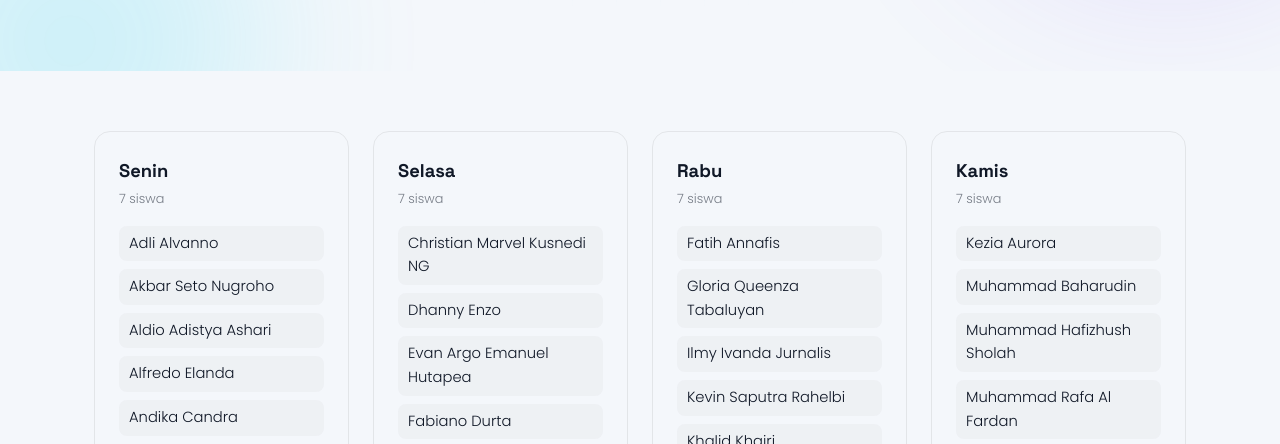
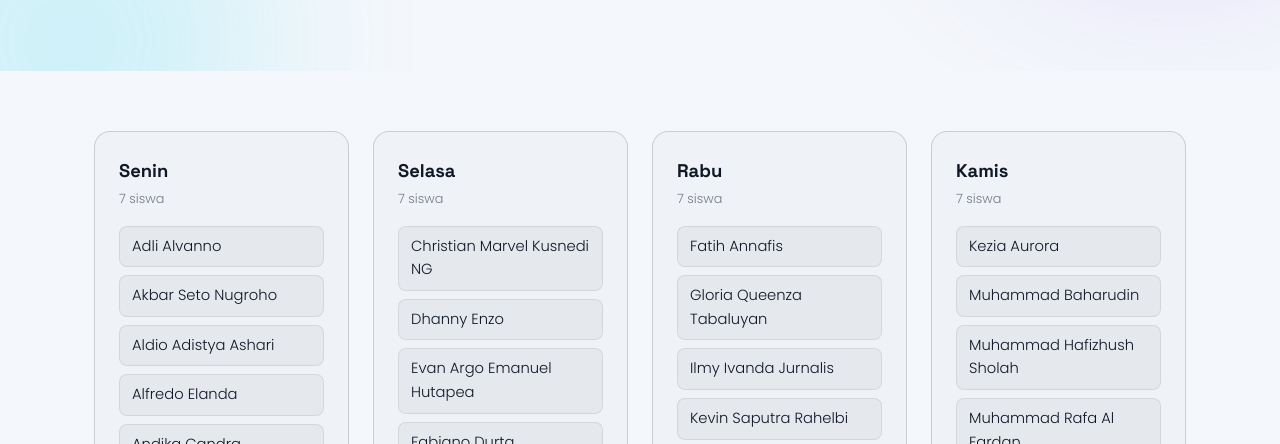
Before and after one commit to coba28946-sudo/web-site-kelas, a plain HTML site: page piket.html in a window 1280 px wide. Both pictures are taken after a click on the button "Ganti tema terang/gelap". Shown: the part 319-763 px from the top of the page. Drawn offline with Linux system fonts and the light colour scheme.

Commit message:
Update piket.html

```diff
--- a/piket.html
+++ b/piket.html
@@ -28,11 +28,13 @@
 <style>
   .piket-section{padding:60px 0 100px}
   .piket-grid{display:grid;grid-template-columns:repeat(auto-fit,minmax(230px,1fr));gap:24px}
-  .piket-card{border:1px solid rgba(128,128,128,.15);border-radius:16px;padding:24px}
+  .piket-card{border:1px solid rgba(255,255,255,.18);border-radius:16px;padding:24px;background:rgba(255,255,255,.03)}
   .piket-card h3{font-family:'Space Grotesk',sans-serif;font-size:1.15rem;margin-bottom:4px}
   .piket-card .jumlah{opacity:.55;font-size:.8rem;margin-bottom:16px;display:block}
   .piket-card ul{list-style:none;padding:0;margin:0;display:flex;flex-direction:column;gap:8px}
-  .piket-card li{font-size:.92rem;padding:6px 10px;border-radius:8px;background:rgba(128,128,128,.06)}
+  .piket-card li{font-size:.92rem;padding:8px 12px;border-radius:8px;background:rgba(255,255,255,.06);border:1px solid rgba(255,255,255,.08)}
+  [data-theme="light"] .piket-card{border-color:rgba(0,0,0,.15);background:rgba(0,0,0,.02)}
+  [data-theme="light"] .piket-card li{background:rgba(0,0,0,.04);border-color:rgba(0,0,0,.08)}
 </style>
 </head>
 <body>
```
